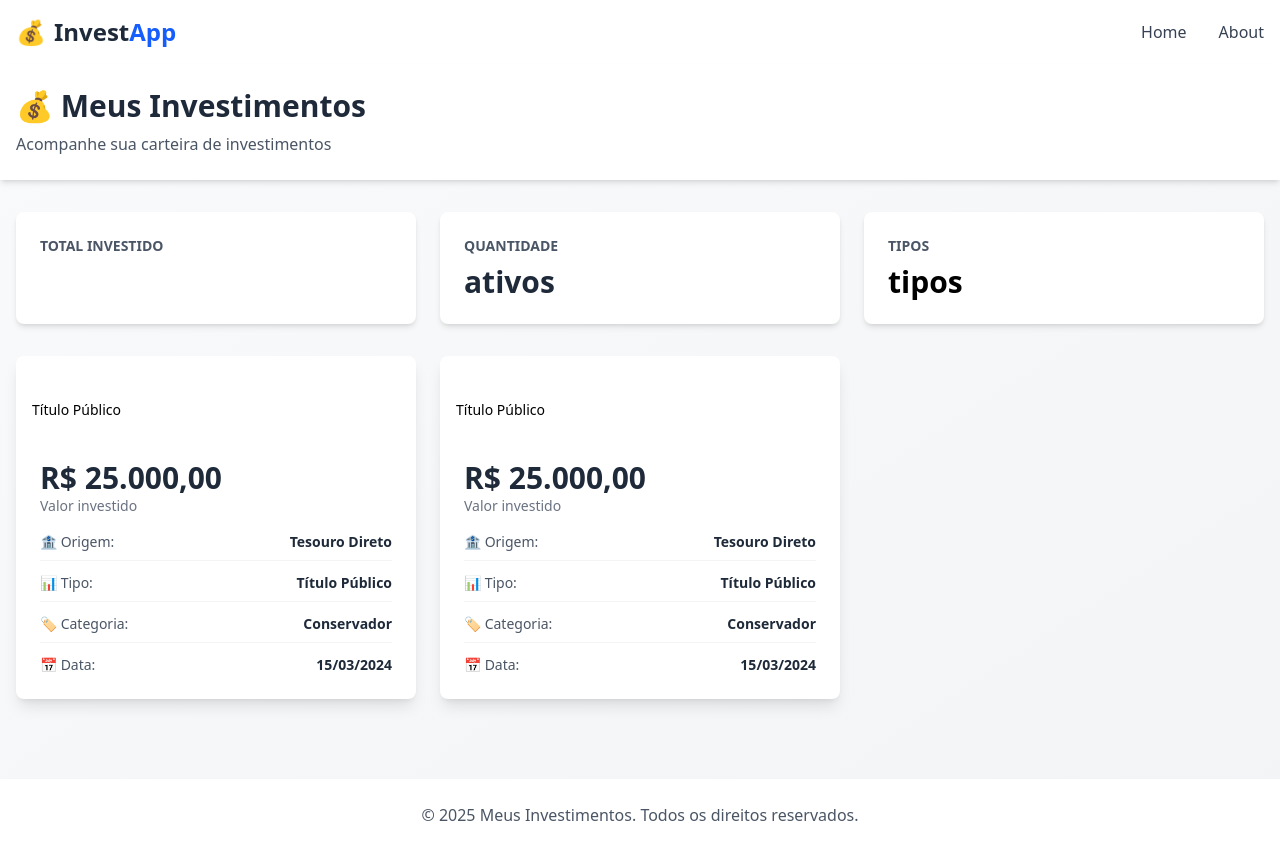
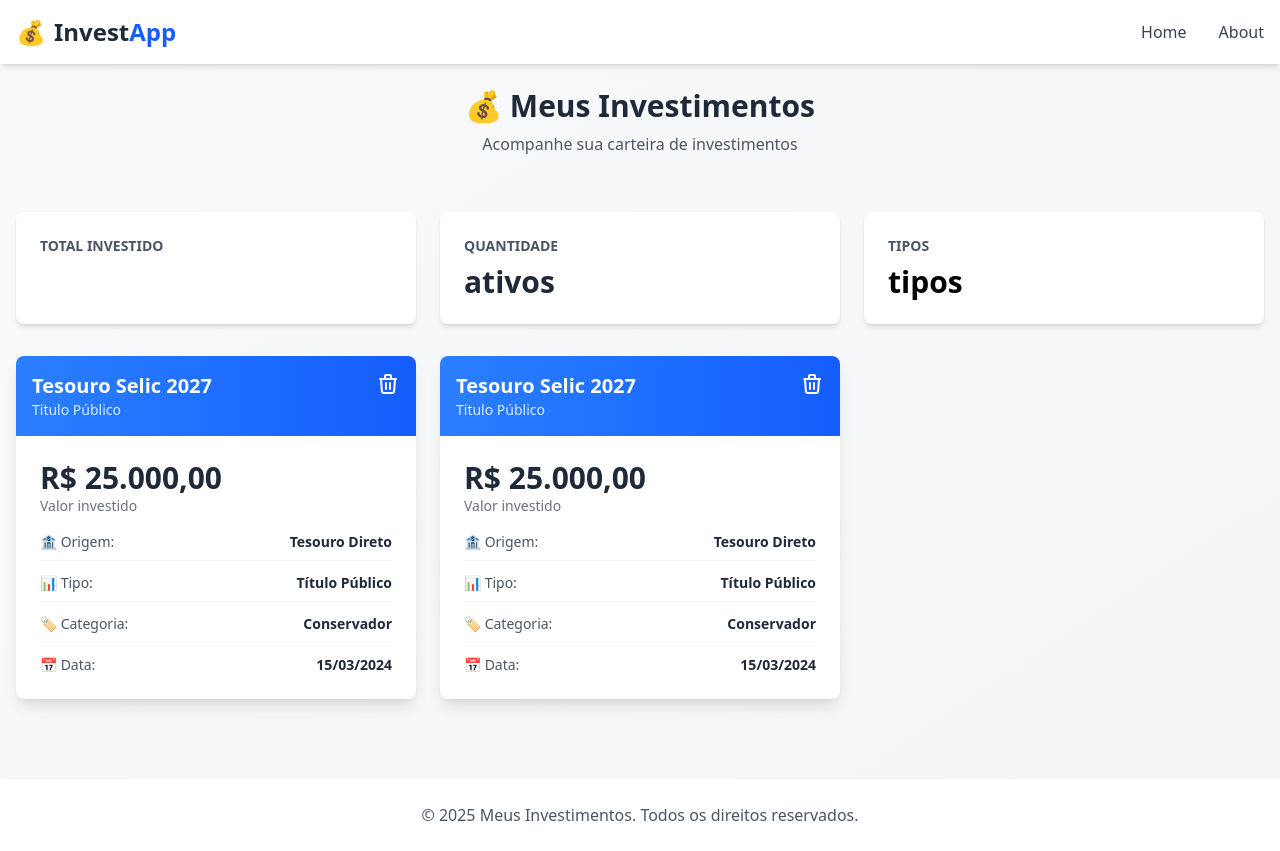
Before and after one commit to luizchaves/pw2-2025-2, a Next.js app in the folder classroom/packages/nextjs/invest-app/: page / in a window 1280 px wide. Built offline with nearby package versions, Linux system fonts and the light colour scheme.

Commit message:
feat: Implement color class mapping for InvestmentCard and add utility function for class merging

```diff
--- a/classroom/packages/nextjs/invest-app/app/page.tsx
+++ b/classroom/packages/nextjs/invest-app/app/page.tsx
@@ -27,8 +27,8 @@ export default function Home() {
   return (
     <>
       {/* Header */}
-      <header className="bg-white shadow-md">
-        <div className="container mx-auto px-4 py-6">
+      <header>
+        <div className="container mx-auto px-4 py-6 text-center">
           <h1 className="text-3xl font-bold text-gray-800">
             <span className="text-blue-600">💰</span> Meus Investimentos
           </h1>
--- a/classroom/packages/nextjs/invest-app/components/InvestmentCard.tsx
+++ b/classroom/packages/nextjs/invest-app/components/InvestmentCard.tsx
@@ -1,3 +1,4 @@
+import { cn } from '@/utils/cn';
 import { formatCurrency, formatDate } from '@/utils/format';
 
 interface Investment {
@@ -15,20 +16,60 @@ interface InvestmentCardProps {
   investment: Investment;
 }
 
+// Mapa de cores predefinidas para evitar classes dinâmicas não detectáveis
+const colorClassMap: Record<string, { gradient: string; text: string }> = {
+  blue: {
+    gradient: 'bg-linear-to-r from-blue-500 to-blue-600',
+    text: 'text-blue-100',
+  },
+  red: {
+    gradient: 'bg-linear-to-r from-red-500 to-red-600',
+    text: 'text-red-100',
+  },
+  green: {
+    gradient: 'bg-linear-to-r from-green-500 to-green-600',
+    text: 'text-green-100',
+  },
+  purple: {
+    gradient: 'bg-linear-to-r from-purple-500 to-purple-600',
+    text: 'text-purple-100',
+  },
+  yellow: {
+    gradient: 'bg-linear-to-r from-yellow-500 to-yellow-600',
+    text: 'text-yellow-100',
+  },
+  pink: {
+    gradient: 'bg-linear-to-r from-pink-500 to-pink-600',
+    text: 'text-pink-100',
+  },
+  indigo: {
+    gradient: 'bg-linear-to-r from-indigo-500 to-indigo-600',
+    text: 'text-indigo-100',
+  },
+  teal: {
+    gradient: 'bg-linear-to-r from-teal-500 to-teal-600',
+    text: 'text-teal-100',
+  },
+};
+
 export function InvestmentCard({ investment }: InvestmentCardProps) {
+  const colorClasses =
+    colorClassMap[investment.color.toLowerCase()] || colorClassMap.blue; // Fallback para azul
+
   return (
     <div
       id={`investment-${investment.id}`}
       className="bg-white rounded-lg shadow-lg hover:shadow-xl transition-shadow duration-300 overflow-hidden"
     >
       <div
-        className={`bg-gradient-to-r from-${investment.color}-500 to-${investment.color}-600 p-4 flex items-start justify-between`}
+        className={cn(
+          colorClasses.gradient,
+          'p-4 flex items-start justify-between'
+        )}
       >
         <div>
           <h3 className="text-xl font-bold text-white">{investment.name}</h3>
-          <p className={`text-${investment.color}-100 text-sm`}>
-            {investment.type}
-          </p>
+          <p className={cn(colorClasses.text, 'text-sm')}>{investment.type}</p>
         </div>
         <button
           className="text-white hover:text-red-200 transition-colors duration-200"
--- /dev/null
+++ b/classroom/packages/nextjs/invest-app/utils/cn.ts
@@ -0,0 +1,9 @@
+/**
+ * Utility function to merge Tailwind CSS classes safely
+ * Handles dynamic classes that Tailwind can't detect
+ */
+export function cn(...classes: (string | undefined | null | false)[]): string {
+  return classes
+    .filter((cls) => typeof cls === 'string' && cls.length > 0)
+    .join(' ');
+}
```
